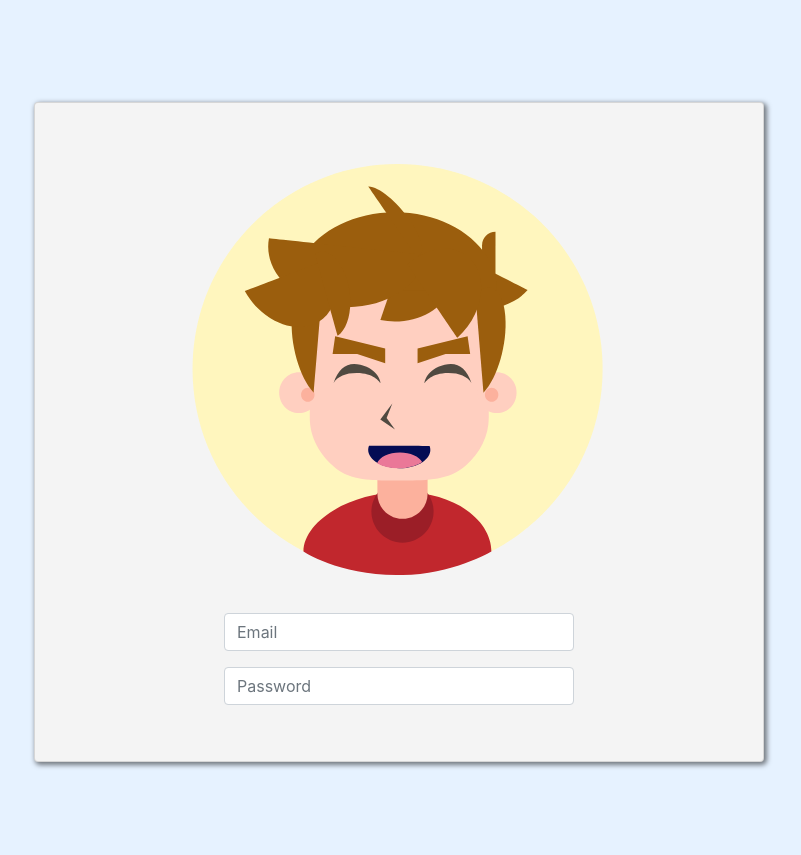
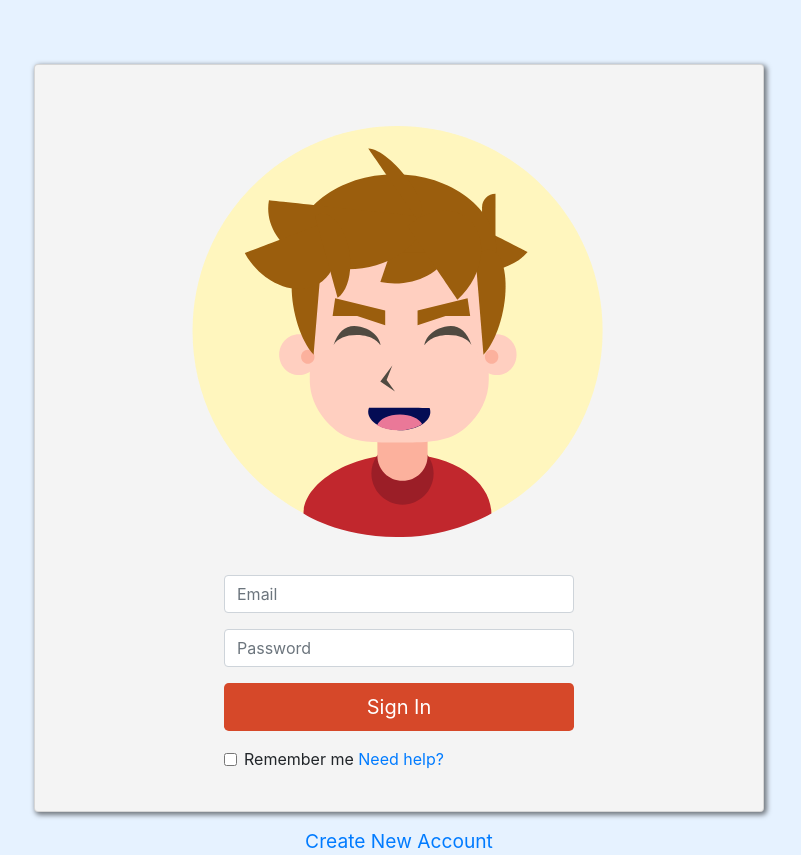
Before and after one commit to MicahJank/login-portal, a plain HTML site: page index.html in a window 1280 px wide. Shown: the whole page, without its empty margins (241-1042 px from the left). Before the commit the page ends 800 px from the top, so only its background shows below. Drawn offline with nearby package versions, Linux system fonts and the light colour scheme.

Commit message:
login-portal
added a sign in button as well as a remember me checkbox and need help link. Create new account link added under the sign in card

```diff
--- a/index.html
+++ b/index.html
@@ -32,10 +32,16 @@
                             <div class="form-group">
                                 <input type="password" class="form-control" id="passwordInput" placeholder="Password">
                             </div>
+                            <button type="button" class="btn sign-in-btn btn-lg">Sign In</button>
+                            <div class="form-check">
+                                <input type="checkbox" class="form-check-input sign-in-checkbox" id="rememberMe">
+                                <label class="form-check-label" for="rememberMe">Remember me <a href="#">Need help?</a></label>
+                            </div>
                         </form>
 
                     </div>
                 </div>
+                <a class="new-account-link" href="#">Create New Account</a>
             </div>
             <div class="col"></div>
         </div>
--- a/main.css
+++ b/main.css
@@ -3,7 +3,7 @@ body.sign-in {
 }
 
 .container.sign-in-container {
-    margin-top: 8%;
+    margin-top: 5%;
 }
 
 .card.sign-in-card {
@@ -25,3 +25,21 @@ form.sign-in-form {
     max-width: 350px;
     margin: auto;
 }
+
+button.sign-in-btn {
+    color: #fff;
+    background-color: #d64829;
+    width: 100%;
+    margin-bottom: 1rem;
+}
+
+input.sign-in-checkbox {
+    margin-top: 6px;
+}
+
+a.new-account-link {
+    display: block;
+    font-size: 1.2rem;
+    text-align: center;
+    margin-top: 15px;
+}
```
